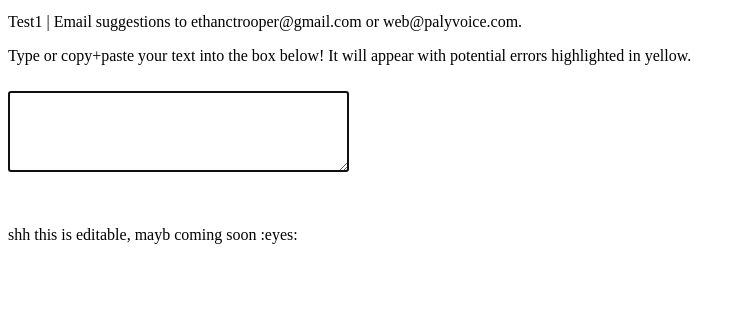
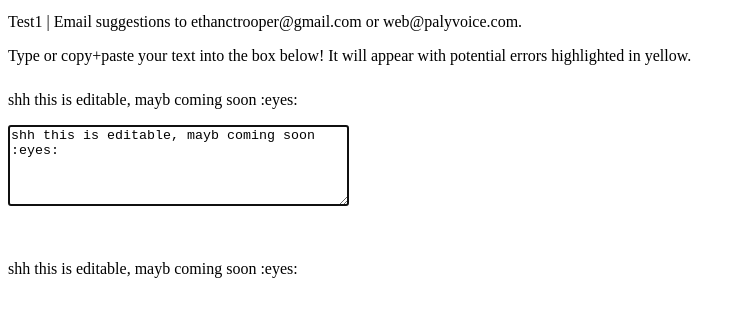
Before and after one commit to ethanctrooer/AP-Style-Reviewer, a plain HTML site: page index.html in a window 1280 px wide. Shown: the part 101-418 px from the top of the page, without its empty margins (0-742 px from the left). Drawn offline with Linux system fonts and the light colour scheme.

Commit message:
removed extraneous comments

```diff
--- a/index.html
+++ b/index.html
@@ -29,7 +29,7 @@
  <textarea name="inputBox" cols="40" rows="5" type="text" id="inputBox" class="searchField" onkeyup="getJSON()" autofocus/></textarea>
 
 
- <div id="inputBox" contenteditable onkeyup="search()" class="searchField" style="padding-top: 50px">
+ <div id="inputBox_CE" contenteditable onkeyup="getJSON()" class="searchField" style="padding-top: 50px">
   shh this is editable, mayb coming soon :eyes:
  </div>
 
--- a/searcher.js
+++ b/searcher.js
@@ -1,5 +1,6 @@
 function search(highlightArrayInput){
-  var rawInput = document.querySelector('.searchField').value
+  //var rawInput = document.querySelector('.searchField').value
+  var rawInput = document.getElementById("inputBox_CE").innerText
 
   //next project: try to get the thing to highlight the text in the input box as it's being inputted
     //UPDATE: Project done! see active code below. This code is now depricated.
@@ -10,20 +11,6 @@ function search(highlightArrayInput){
   //document.getElementById("errorsHighlighted").innerHTML = newInput2
     */
 
-  //add new values to be highlighted here!
-  //im making a file for this
-
-  //var rawJSON = document.getElementById('JSONInputFile')
-  //var regexdata = JSON.parse(rawJSON)
-  //var regexdata = regEx_array
-
-  /*
-  var rawJSON = $.getJSON("regEx_data.json", function(json) {
-    console.log(json); // this will show the info it in firebug console
-  })
-  var regexdata = JSON.parse(rawJSON)
-  */
-
   var highlightArray = []
   for(var x of highlightArrayInput){
     // forward slashes removed from regex file b/c RegExp adds them automatically;
@@ -32,30 +19,10 @@ function search(highlightArrayInput){
     highlightArray.push(regexObject)
   }
 
-  /*
-  var highlightArray = []
-
-
-  await fetch('regEx_data.json')
-  .then(response => response.json())
-  //.then(data => console.log(data));
-
-
-  .then(data => {
-
-    for(var x of data.regEx_array){
-      highlightArray.push(x)
-      console.log(x)
-    }
-  })
-  */
-
   console.log("highlightarray: " + highlightArray)
 
   console.log('here')
-  //console.log(jsonFile)
 
-  //var highlightArray = [/\S\.\.\.\S/g, /said[^.]/g, /[0-9]/g, /am/g, /pm/g, /tomorrow/g, /yesterday/g, /Calif/g]
   var finalMutableString = [rawInput]
   //do NOT use for in! that will only return index, use for OF to get value at index.
 
@@ -67,6 +34,8 @@ function search(highlightArrayInput){
   var finalString = finalMutableString[0]
 
   document.getElementById("errorsHighlighted").innerHTML = finalString
+  document.getElementById("inputBox").value = finalString
+  document.getElementById("inputBox_CE").innerHTML = finalString
 
   //End of search()
 
```
